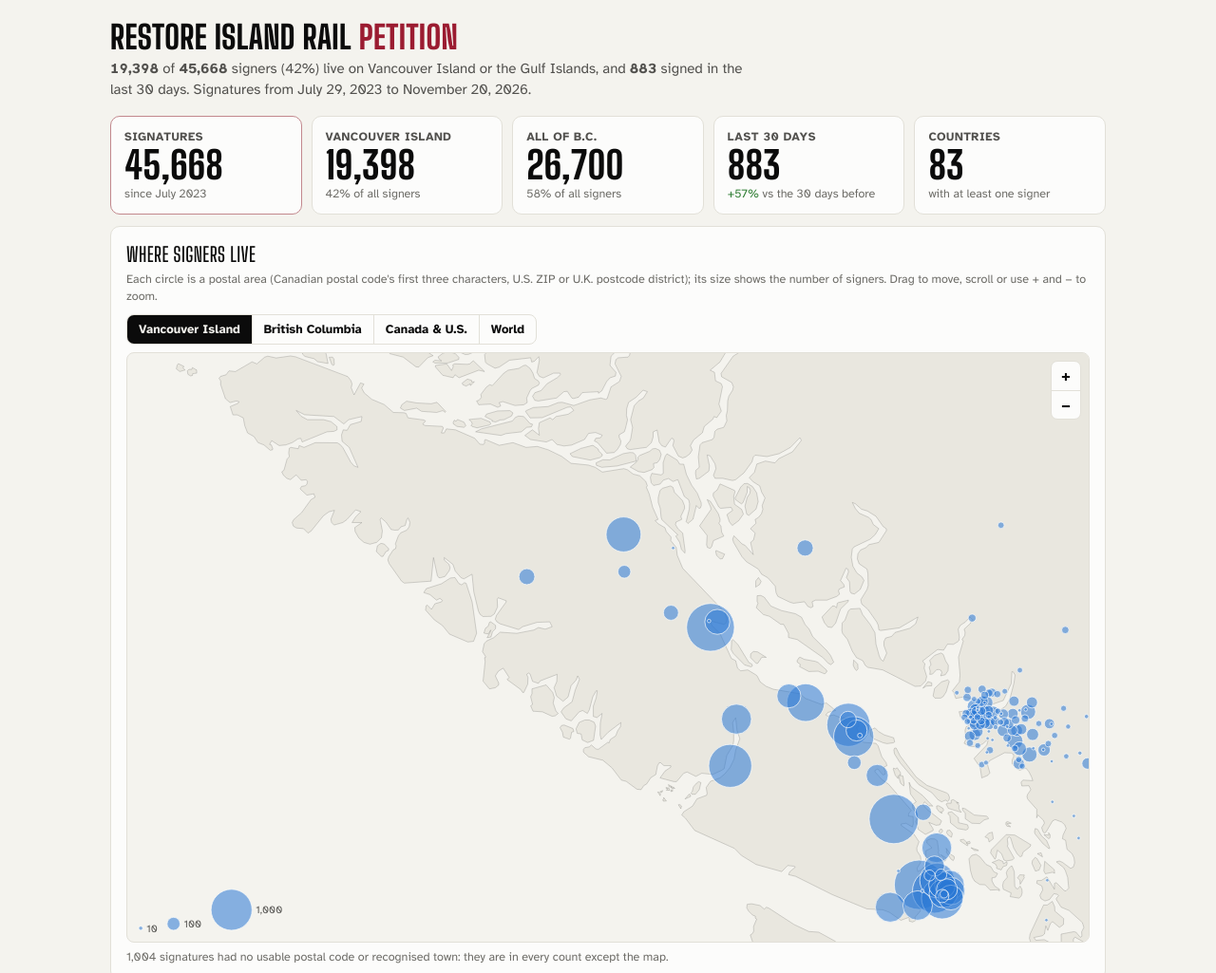
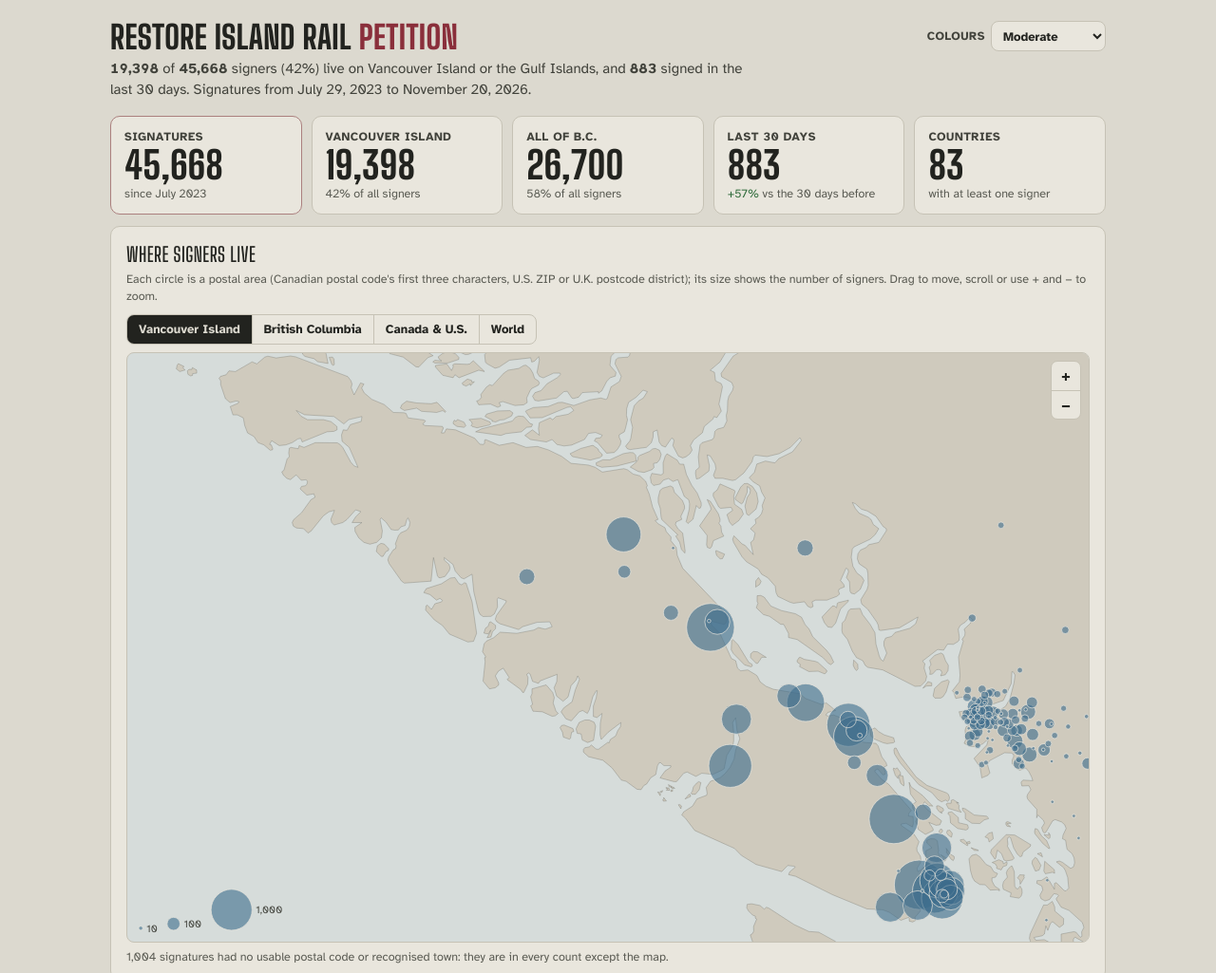
Before and after one commit to Skullyman/IslandRail, a plain HTML site: page petition/index.html in a window 1280 px wide. Shown: the top 1025 px of the page at 95% size. Drawn offline with Linux system fonts and the light colour scheme.

Commit message:
Petition page: six colour themes, Moderate by default
Adds a Colours menu (Moderate, Light, Dark, Heritage, Night, High contrast).
The choice is remembered per browser; ?theme= opens a given theme and
&picker=off hides the menu for locked embeds.

Co-Authored-By: Claude Opus 5.5 <noreply@anthropic.com>
Claude-Session: https://claude.ai/code/session_01FMmMvaDsWjtiUfcavvNfBw

```diff
--- a/petition/index.html
+++ b/petition/index.html
@@ -8,16 +8,26 @@
 <link rel="icon" href="../favicon.svg" type="image/svg+xml">
 <link rel="stylesheet" href="../fonts/fonts.css">
 <style>
-:root{--bg:#f4f3ee;--panel:#fcfcfb;--ink:#0b0b0b;--ink2:#52514e;--muted:#6d6c67;--line:#e2e0d8;--grid:#ecebe5;--accent:#9b1c31;--land:#e9e7df;--water:#f4f3ee;
-  --s1:#2a78d6;--s2:#eb6834;--track:#ecebe5;--display:'Big Shoulders Display',Impact,sans-serif;--body:'Atkinson Hyperlegible',system-ui,sans-serif}
-@media (prefers-color-scheme:dark){:root:not([data-theme="light"]){--bg:#121211;--panel:#1a1a19;--ink:#f0efec;--ink2:#c3c2b7;--muted:#9c9b93;--line:#2e2e2b;--grid:#262624;--accent:#ee7586;--s1:#3987e5;--s2:#d95926;--track:#2a2a27;--land:#262624;--water:#121211}}
-:root[data-theme="dark"]{--bg:#121211;--panel:#1a1a19;--ink:#f0efec;--ink2:#c3c2b7;--muted:#9c9b93;--line:#2e2e2b;--grid:#262624;--accent:#ee7586;--s1:#3987e5;--s2:#d95926;--track:#2a2a27;--land:#262624;--water:#121211}
+:root{--display:'Big Shoulders Display',Impact,sans-serif;--body:'Atkinson Hyperlegible',system-ui,sans-serif}
+/* Moderate (default): mid-tone, low glare, muted colours */
+:root,:root[data-theme="moderate"]{--bg:#dcd9cf;--panel:#e9e6dd;--ink:#22231f;--ink2:#41423b;--muted:#5a5b53;--line:#c6c2b5;--grid:#d3cfc3;--accent:#8a2f3b;--land:#cfcabd;--water:#d6dcda;--s1:#3d6d8c;--s2:#b8682f;--track:#d3cfc3;--good:#2f6b3a;--dot:.6}
+:root[data-theme="light"]{--bg:#f4f3ee;--panel:#fcfcfb;--ink:#0b0b0b;--ink2:#52514e;--muted:#6d6c67;--line:#e2e0d8;--grid:#ecebe5;--accent:#9b1c31;--land:#e9e7df;--water:#f4f3ee;--s1:#2a78d6;--s2:#eb6834;--track:#ecebe5;--good:#2e7d32;--dot:.55}
+:root[data-theme="dark"]{--bg:#121211;--panel:#1a1a19;--ink:#f0efec;--ink2:#c3c2b7;--muted:#9c9b93;--line:#2e2e2b;--grid:#262624;--accent:#ee7586;--land:#262624;--water:#121211;--s1:#3987e5;--s2:#d95926;--track:#2a2a27;--good:#7cc58a;--dot:.6}
+/* Heritage: cream paper, railway green and signal red */
+:root[data-theme="heritage"]{--bg:#efe6d2;--panel:#f8f1e1;--ink:#1f2a22;--ink2:#3d4a40;--muted:#5d665c;--line:#dccfb3;--grid:#e6dcc5;--accent:#a3271f;--land:#e4d9bf;--water:#dfe3d6;--s1:#2f5d43;--s2:#b5481f;--track:#e6dcc5;--good:#2f5d43;--dot:.6}
+/* Night: deep blue-grey for screens and evening reading */
+:root[data-theme="night"]{--bg:#18202a;--panel:#202a36;--ink:#e6ebf0;--ink2:#b7c1cc;--muted:#8d98a5;--line:#334050;--grid:#2a3644;--accent:#f08a7e;--land:#2a3644;--water:#18202a;--s1:#6fb0e0;--s2:#e8a35c;--track:#2a3644;--good:#86d19a;--dot:.6}
+/* High contrast: strongest text and colour separation */
+:root[data-theme="contrast"]{--bg:#ffffff;--panel:#ffffff;--ink:#000000;--ink2:#1a1a1a;--muted:#333333;--line:#000000;--grid:#bdbdbd;--accent:#b00020;--land:#e6e6e6;--water:#ffffff;--s1:#0047b3;--s2:#c43c00;--track:#d9d9d9;--good:#00661a;--dot:.75}
 *{box-sizing:border-box}
 body{margin:0;background:var(--bg);color:var(--ink);font:15px/1.45 var(--body)}
 html.embed body{background:transparent}
 .wrap{max-width:1080px;margin:0 auto;padding:22px 16px 40px}
 html.embed .wrap{padding:8px 4px 16px}
-header{margin-bottom:16px}
+header{margin-bottom:16px;display:flex;flex-wrap:wrap;gap:10px 20px;align-items:flex-start;justify-content:space-between}
+header .hd{flex:1 1 420px;min-width:0}
+.themes{display:flex;align-items:center;gap:6px;font-size:12.5px;color:var(--ink2);font-weight:700;text-transform:uppercase;letter-spacing:.04em}
+.themes select{font:600 13px var(--body);color:var(--ink);background:var(--panel);border:1px solid var(--line);border-radius:8px;padding:6px 8px;text-transform:none;letter-spacing:0;cursor:pointer}
 h1{font-family:var(--display);font-weight:800;font-size:34px;line-height:1;margin:0;text-transform:uppercase;letter-spacing:.01em}
 h1 span{color:var(--accent)}
 .sub{color:var(--ink2);margin:6px 0 0;font-size:15px;max-width:70ch}
@@ -28,7 +38,7 @@ h1 span{color:var(--accent)}
 .tile .v{font-family:var(--display);font-weight:800;font-size:40px;line-height:1.05;font-variant-numeric:tabular-nums}
 .tile .n{font-size:12.5px;color:var(--muted)}
 .tile.hero{border-color:color-mix(in srgb,var(--accent) 45%,var(--line))}
-.up{color:#2e7d32}.down{color:var(--accent)}
+.up{color:var(--good)}.down{color:var(--accent)}
 .grid{display:grid;grid-template-columns:repeat(auto-fit,minmax(320px,1fr));gap:10px}
 .card{background:var(--panel);border:1px solid var(--line);border-radius:10px;padding:14px 16px;min-width:0}
 .card.wide{grid-column:1/-1}
@@ -42,7 +52,7 @@ h1 span{color:var(--accent)}
 .map svg{display:block;width:100%;height:auto;touch-action:none;cursor:grab;user-select:none}
 .map svg.drag{cursor:grabbing}
 .map .land{fill:var(--land);stroke:var(--muted);stroke-width:.5;vector-effect:non-scaling-stroke;stroke-opacity:.55}
-.map .dot{fill:var(--s1);fill-opacity:.55;stroke:var(--panel);stroke-width:.7;vector-effect:non-scaling-stroke}
+.map .dot{fill:var(--s1);fill-opacity:var(--dot);stroke:var(--panel);stroke-width:.7;vector-effect:non-scaling-stroke}
 .map .dot:hover{fill-opacity:.9}
 .map .lg{fill:var(--ink2);font-size:11px}
 .zoom{position:absolute;right:8px;top:8px;display:flex;flex-direction:column;border:1px solid var(--line);border-radius:7px;overflow:hidden;background:var(--panel)}
@@ -77,8 +87,13 @@ table.tbl .r{text-align:right}
 <body>
 <div class="wrap">
 <header>
-  <h1>Restore Island Rail <span>petition</span></h1>
-  <p class="sub" id="lede">Loading…</p>
+  <div class="hd"><h1>Restore Island Rail <span>petition</span></h1>
+  <p class="sub" id="lede">Loading…</p></div>
+  <label class="themes">Colours
+    <select id="theme" aria-label="Colour theme">
+      <option value="moderate">Moderate</option><option value="light">Light</option><option value="dark">Dark</option>
+      <option value="heritage">Heritage</option><option value="night">Night</option><option value="contrast">High contrast</option>
+    </select></label>
 </header>
 <section class="tiles" id="tiles" aria-label="Summary"></section>
 <div class="grid">
@@ -115,7 +130,15 @@ function niceMax(v){if(v<=4)return 4;const p=Math.pow(10,Math.floor(Math.log10(v
 const REGIONS=['Vancouver Island & Gulf Islands','Rest of B.C.','Rest of Canada','United States','United Kingdom','Other countries'];
 const params=new URLSearchParams(location.search);
 if(params.has('embed')||window.self!==window.top)document.documentElement.classList.add('embed');
-if(params.get('theme'))document.documentElement.dataset.theme=params.get('theme');
+const THEMES=['moderate','light','dark','heritage','night','contrast'];
+// ?theme= in the link wins (and isn't remembered); otherwise the visitor's last pick; otherwise Moderate
+let saved=null;try{saved=localStorage.getItem('rir-petition-theme');}catch(e){}
+const urlTheme=params.get('theme');
+function setTheme(t,remember){if(!THEMES.includes(t))t='moderate';document.documentElement.dataset.theme=t;$('theme').value=t;
+  if(remember)try{localStorage.setItem('rir-petition-theme',t);}catch(e){}}
+setTheme(THEMES.includes(urlTheme)?urlTheme:saved,false);
+$('theme').addEventListener('change',e=>{setTheme(e.target.value,true);if(D){monthly();drawMap();}});
+if(params.get('picker')==='off')document.querySelector('.themes').hidden=true;
 const tip=$('tip');
 function showTip(e,html){tip.innerHTML=html;tip.hidden=false;const w=tip.offsetWidth,h=tip.offsetHeight;let x=e.pageX+14,y=e.pageY-h-10;if(x+w>document.documentElement.clientWidth-8)x=e.pageX-w-14;if(y<window.scrollY+4)y=e.pageY+16;tip.style.left=x+'px';tip.style.top=y+'px';}
 const hideTip=()=>{tip.hidden=true;};
```
Also changed, not shown: 1 other file.
